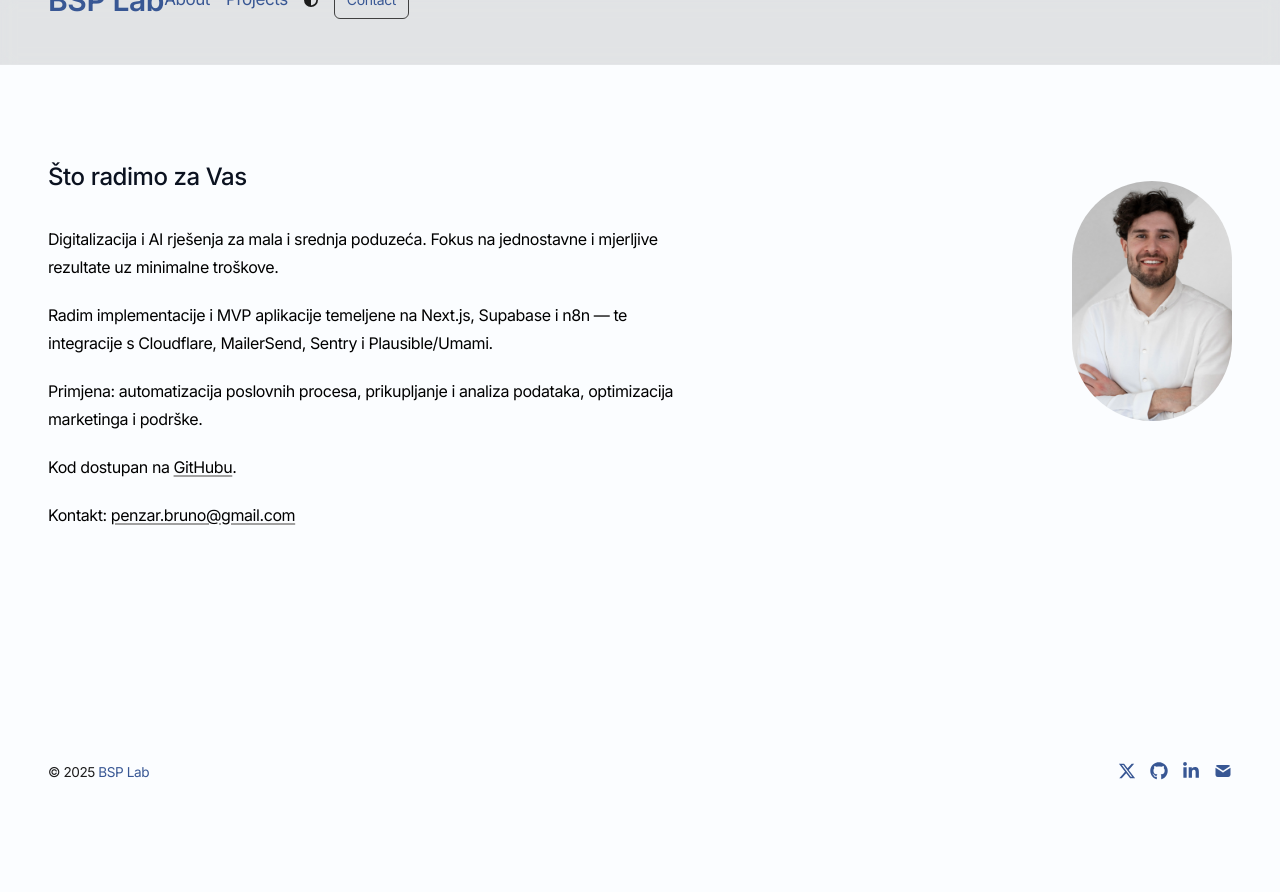
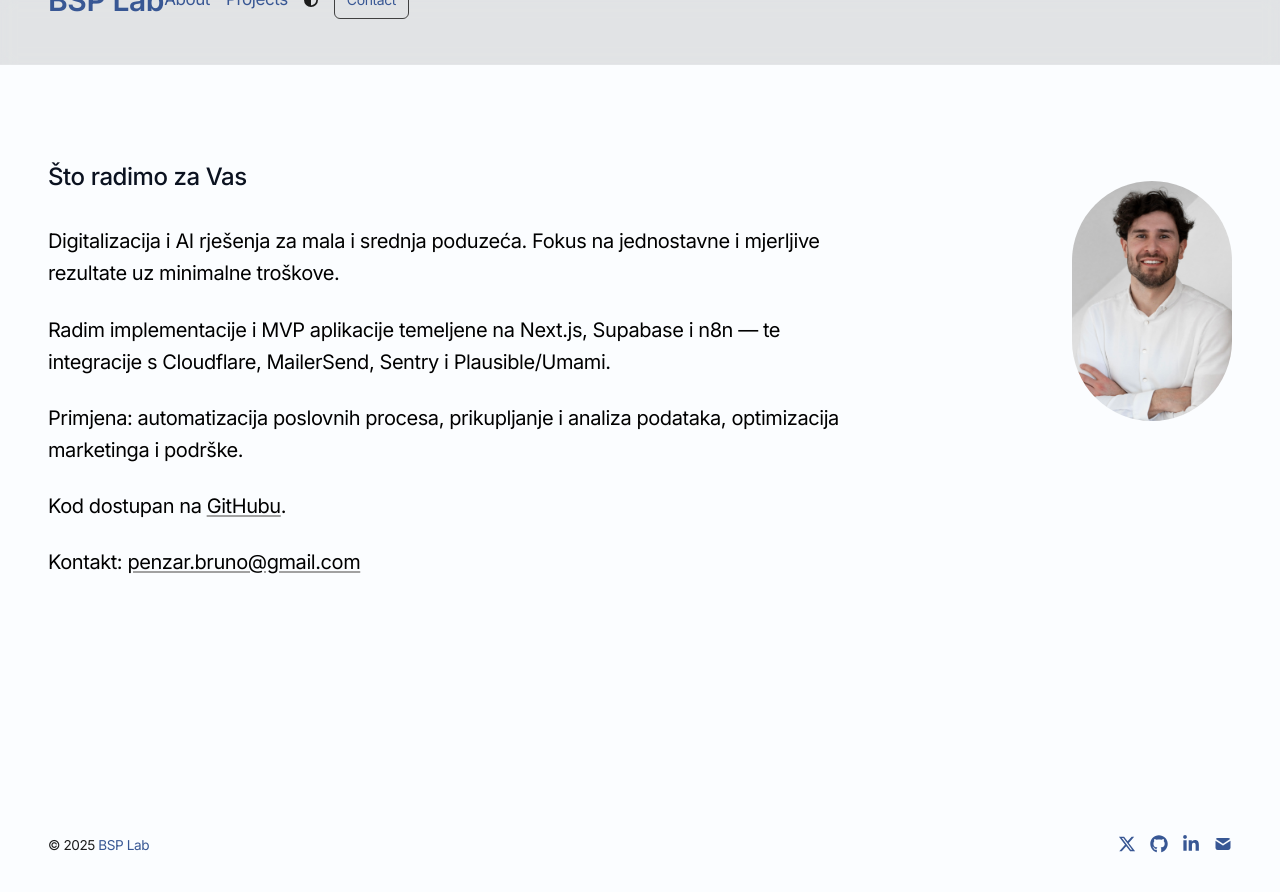
Before and after one commit to BPenzar/bsp-lab, a Next.js app: page / in a window 1280 px wide. Shown: the top 892 px of the page. Before the commit the page ends 822 px from the top, so only its background shows below. Built offline with nearby package versions, Linux system fonts and the light colour scheme.

Commit message:
Update globals.css

```diff
--- a/app/globals.css
+++ b/app/globals.css
@@ -194,3 +194,8 @@ table {
   --sh-property: #e25a1c;
   --sh-entity: #e25a1c;
 }
+
+/* Veća tipografija u sadržaju */
+.prose { @apply prose-lg md:prose-xl; }
+.prose p { @apply leading-7 md:leading-8; }
+.prose h1 { @apply text-3xl md:text-4xl lg:text-5xl font-semibold tracking-tight; }
```
